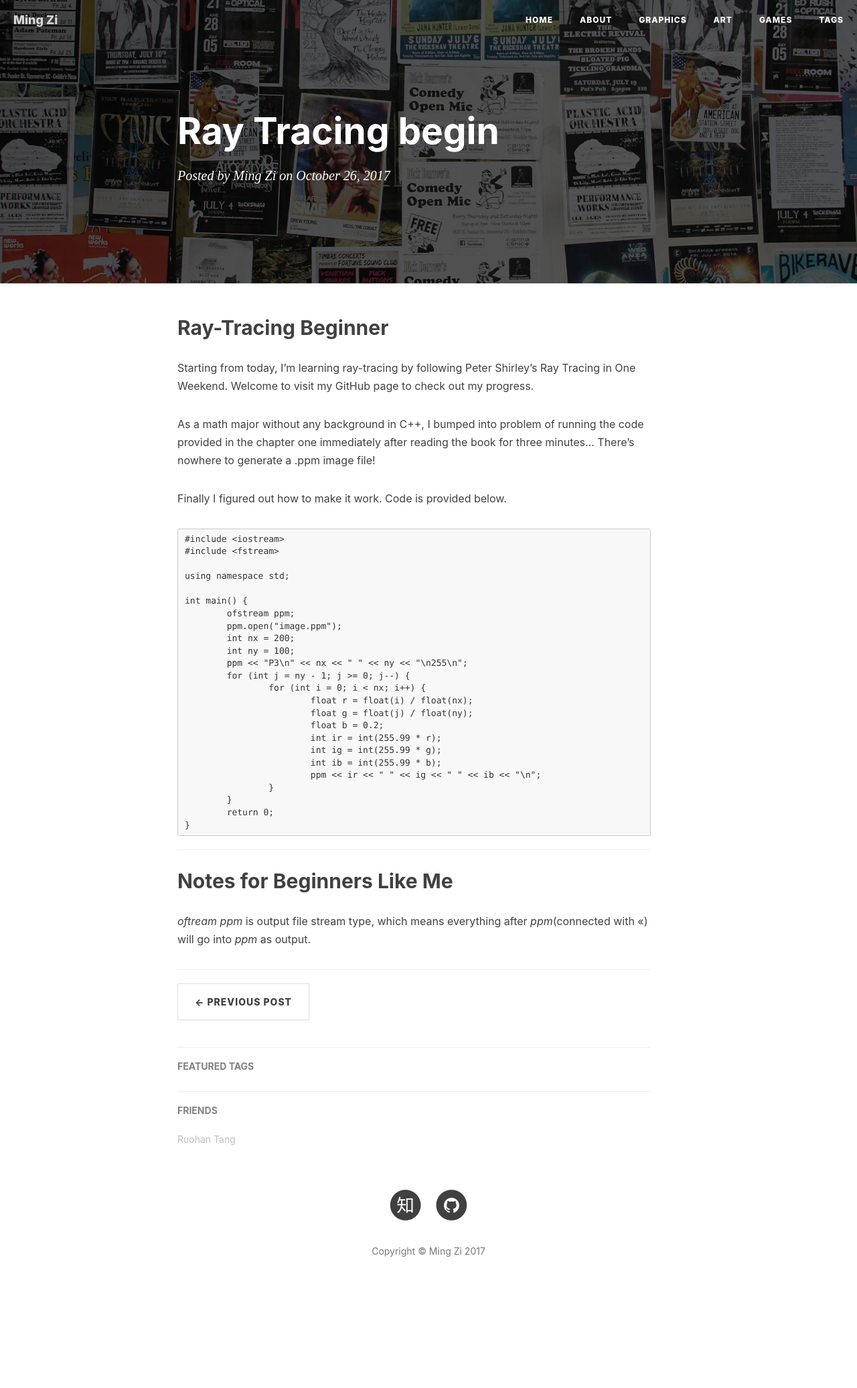
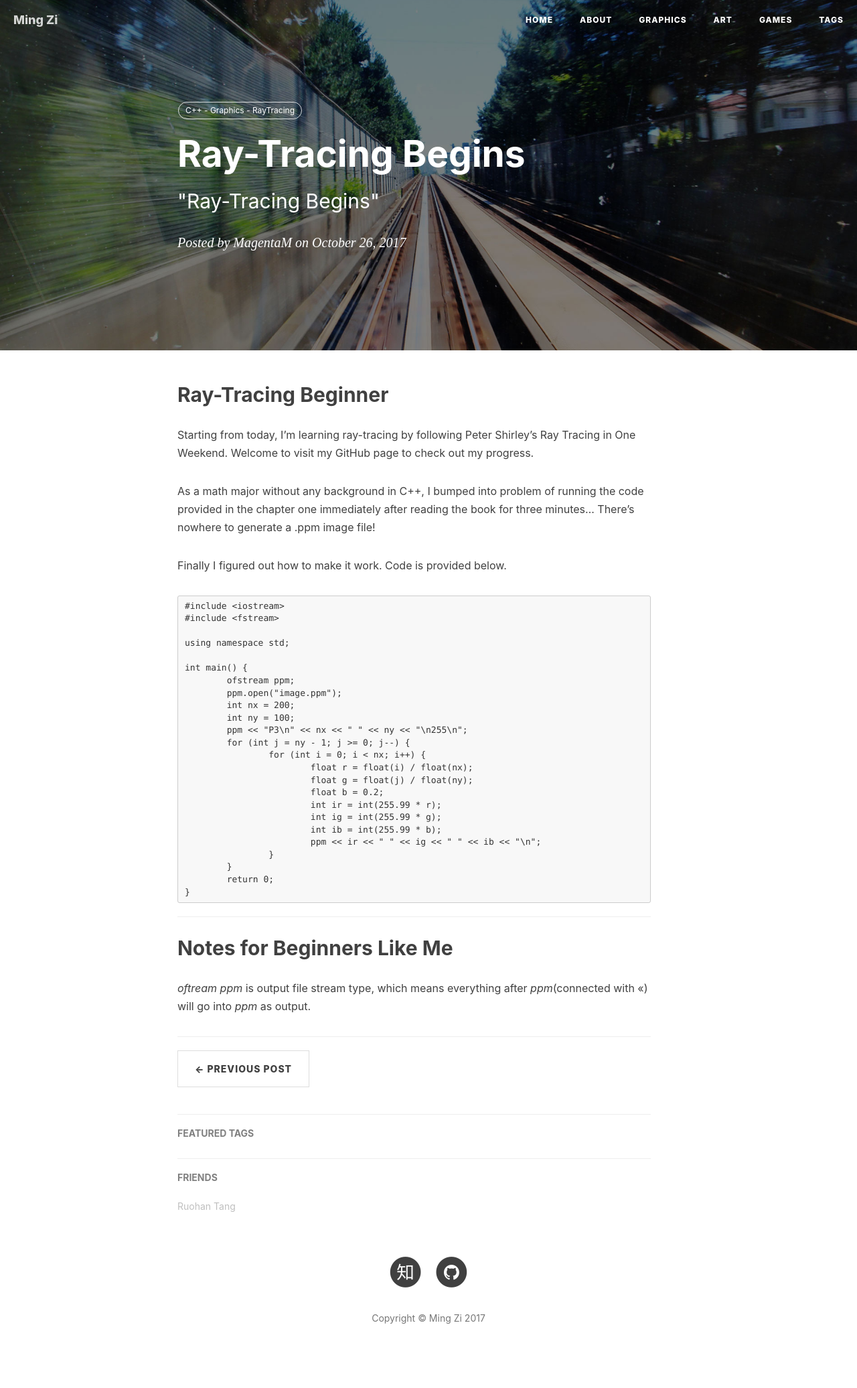
Before and after one commit to mingingzi/mingingzi.github.io, a Jekyll site: the page built from _posts/2017-10-26-Ray-Tracing Begin.markdown, in a window 1280 px wide. Shown: the whole page at 67% size. Built offline with Jekyll 4.4.1, drawn with Linux system fonts in a browser that asks for light colours; nearby versions of some CDN libraries; our own code applies the rules of GitHub Pages for plain Markdown files; comment, search, counter and statistics services are not loaded; before the commit the page ends 1972 px from its top, so only the background shows below that.

Commit message:
Update 2017-10-26-Ray-Tracing Begin.markdown

```diff
--- a/_posts/2017-10-26-Ray-Tracing Begin.markdown
+++ b/_posts/2017-10-26-Ray-Tracing Begin.markdown
@@ -1,5 +1,13 @@
 ---
 published: true
+layout: post
+title: Ray-Tracing Begins
+date: 2017-10-26T16:00:00.000Z
+author: MagentaM
+header-img: img/post-bg-2015.jpg
+tags:
+  - C++ - Graphics - RayTracing
+subtitle: ' "Ray-Tracing Begins"'
 ---
 ## Ray-Tracing Beginner
 
```
